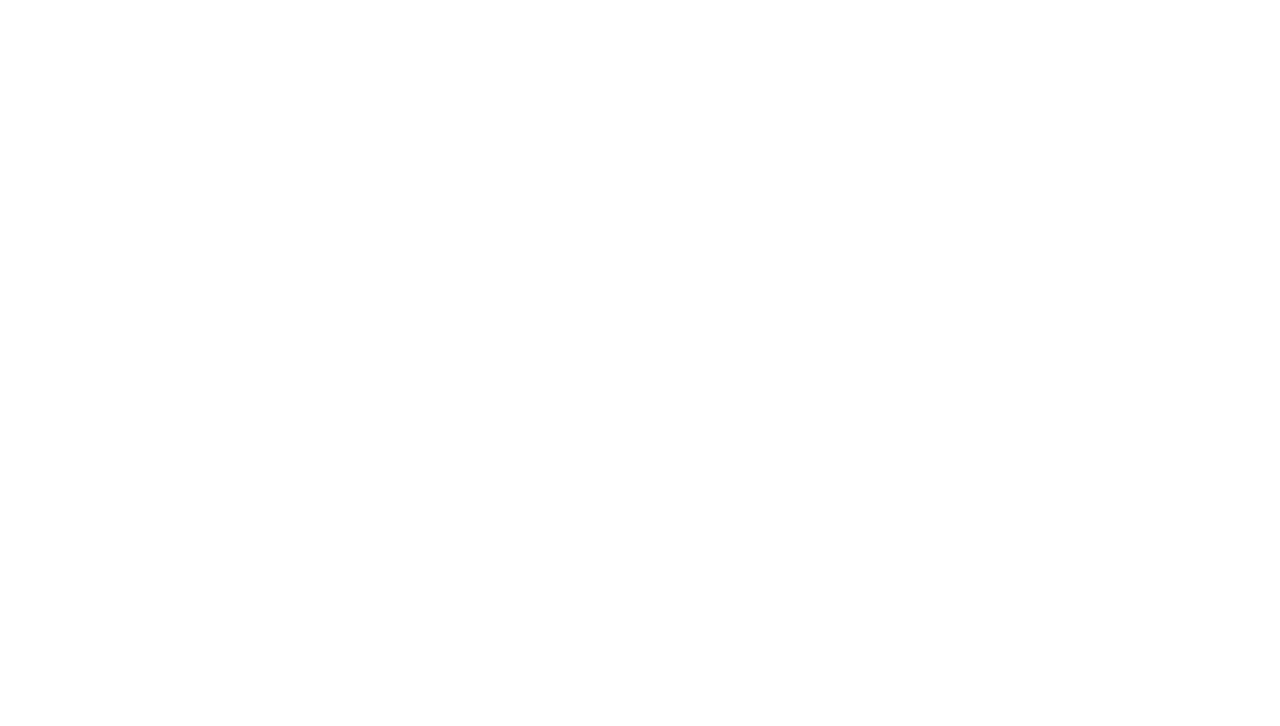
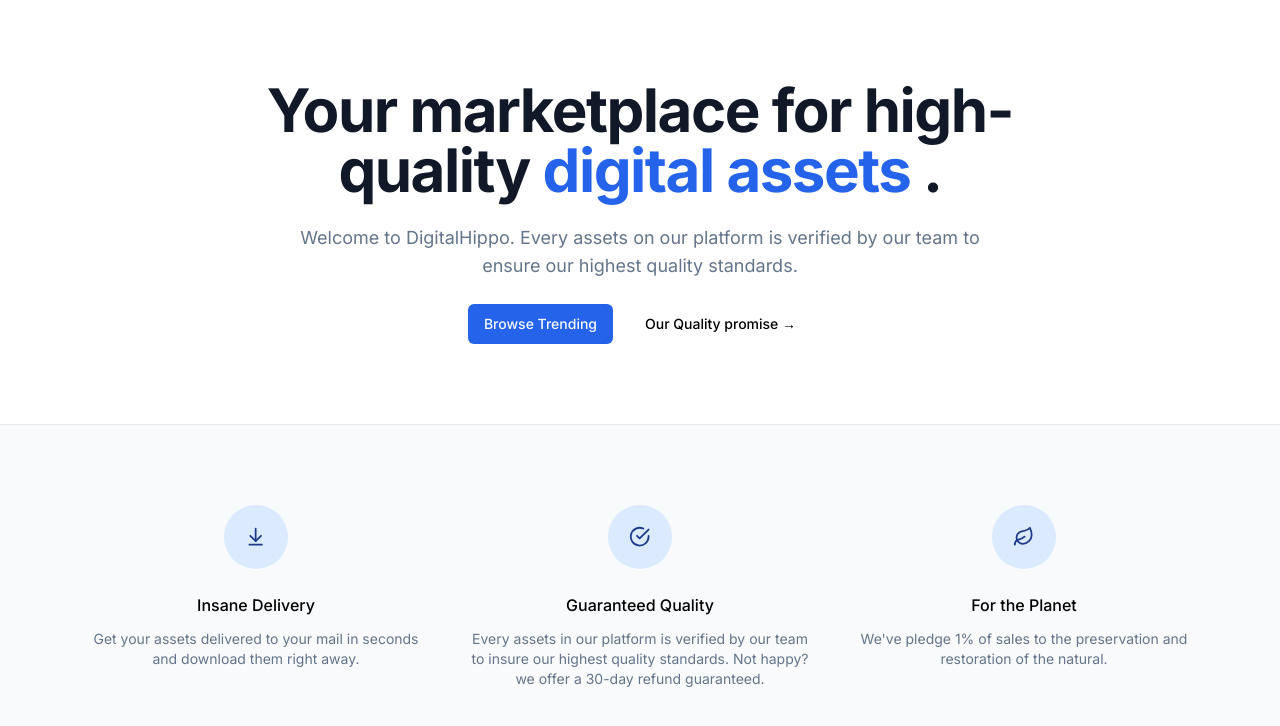
Before and after one commit to Abdelrhman-Abass/digital-hippo, a Next.js app: page / in a window 1280 px wide. Shown: the top 726 px of the page. Built offline with nearby package versions, Linux system fonts and the light colour scheme.

Commit message:
creating Landing page

```diff
--- a/package.json
+++ b/package.json
@@ -9,6 +9,7 @@
     "lint": "next lint"
   },
   "dependencies": {
+    "@radix-ui/react-slot": "^1.0.2",
     "class-variance-authority": "^0.7.0",
     "clsx": "^2.1.0",
     "lucide-react": "^0.356.0",
--- a/src/app/page.tsx
+++ b/src/app/page.tsx
@@ -1,11 +1,64 @@
 import MaxWidthWrapper from "@/components/MaxWidthWrapper";
+import { Button, buttonVariants } from "@/components/ui/button";
+import { ArrowDownToLine, CheckCircle, Leaf } from "lucide-react";
+import Link from "next/link";
 
+const perks=[
+  {
+    name:"Insane Delivery",
+    Icon:ArrowDownToLine,
+    description:"Get your assets delivered to your mail in seconds and download them right away. "
+  },
+  {
+    name:"Guaranteed Quality",
+    Icon:CheckCircle,
+    description:"Every assets in our platform  is verified by our team to insure our highest quality standards. Not happy? we offer a 30-day refund guaranteed. "
+  },
+  {
+    name:"For the Planet",
+    Icon:Leaf,
+    description:"We've pledge 1% of sales to the preservation and restoration of the natural. "
+  }
+]
 export default function Home() {
   return (
-    <MaxWidthWrapper>
-      <div className="py-20 mx-auto text-center flex flex-col items-center max-w-3xl">
+    <>
+      <MaxWidthWrapper>
+        <div className="py-20 mx-auto text-center flex flex-col items-center max-w-3xl">
+          <h1 className="text-4xl font-bold tracking-tight text-gray-900 sm:text-6xl">Your marketplace for high-quality{' '} <span className="text-blue-600">digital assets</span> .</h1>
+          <p className="mt-6 text-lg max-w-prose text-muted-foreground">Welcome to DigitalHippo. Every assets on our platform is verified by our team to ensure our highest quality standards. </p>
+          <div className="flex flex-col sm:flex-row gap-4 mt-6">
+            <Link href='/products'className={buttonVariants()}>Browse Trending</Link>
+            <Button variant='ghost'>Our Quality promise &rarr;</Button>
+          </div>
+        </div>
+        {/*ToDo :list Products */}
+      </MaxWidthWrapper>
+      <section className="border-t border-gray-200 bg-gray-50">
+        <MaxWidthWrapper className="py-20 ">
+          <div className="grid grid-cols-1 gap-y-12 sm:grid-col-2 sm:gap-x-6 lg:grid-cols-3 lg:gap-x-8 lg:gap-y-0">
+            {
+              perks.map((perk)=>(
+                <div key={perk.name} className="text-center md:flex md:items-start md:text-left lg:block lg:text-center">
+                  <div className="md:flex-shrink-0 flex justify-center">
+                    <div className="h-16 w-16 flex items-center justify-center rounded-full bg-blue-100 text-blue-900">
+                      {<perk.Icon className="w-1/3 h-1/3"/> }
+                    </div>
+                  </div>
 
-      </div>
-    </MaxWidthWrapper>
+                  <div className="mt-6 md:ml-4 md:mt-0 lg:ml-0 lg:mt-6">
+                    <h3 className="text-base font-medium">{perk.name}</h3>
+                    <p className="mt-3 text-sm text-muted-foreground">
+                      {perk.description}
+                    </p>
+                  </div>
+                </div>
+              ))
+            }
+          </div>
+
+        </MaxWidthWrapper>
+      </section>
+    </>
     );
 }
--- /dev/null
+++ b/src/components/ui/button.tsx
@@ -0,0 +1,56 @@
+import * as React from "react"
+import { Slot } from "@radix-ui/react-slot"
+import { cva, type VariantProps } from "class-variance-authority"
+
+import { cn } from "@/lib/utils"
+
+const buttonVariants = cva(
+  "inline-flex items-center justify-center whitespace-nowrap rounded-md text-sm font-medium ring-offset-background transition-colors focus-visible:outline-none focus-visible:ring-2 focus-visible:ring-ring focus-visible:ring-offset-2 disabled:pointer-events-none disabled:opacity-50",
+  {
+    variants: {
+      variant: {
+        default: "bg-primary text-primary-foreground hover:bg-primary/90",
+        destructive:
+          "bg-destructive text-destructive-foreground hover:bg-destructive/90",
+        outline:
+          "border border-input bg-background hover:bg-accent hover:text-accent-foreground",
+        secondary:
+          "bg-secondary text-secondary-foreground hover:bg-secondary/80",
+        ghost: "hover:bg-accent hover:text-accent-foreground",
+        link: "text-primary underline-offset-4 hover:underline",
+      },
+      size: {
+        default: "h-10 px-4 py-2",
+        sm: "h-9 rounded-md px-3",
+        lg: "h-11 rounded-md px-8",
+        icon: "h-10 w-10",
+      },
+    },
+    defaultVariants: {
+      variant: "default",
+      size: "default",
+    },
+  }
+)
+
+export interface ButtonProps
+  extends React.ButtonHTMLAttributes<HTMLButtonElement>,
+    VariantProps<typeof buttonVariants> {
+  asChild?: boolean
+}
+
+const Button = React.forwardRef<HTMLButtonElement, ButtonProps>(
+  ({ className, variant, size, asChild = false, ...props }, ref) => {
+    const Comp = asChild ? Slot : "button"
+    return (
+      <Comp
+        className={cn(buttonVariants({ variant, size, className }))}
+        ref={ref}
+        {...props}
+      />
+    )
+  }
+)
+Button.displayName = "Button"
+
+export { Button, buttonVariants }
```
Also changed, not shown: 1 other file (tests, documents, lock files or other folders).
